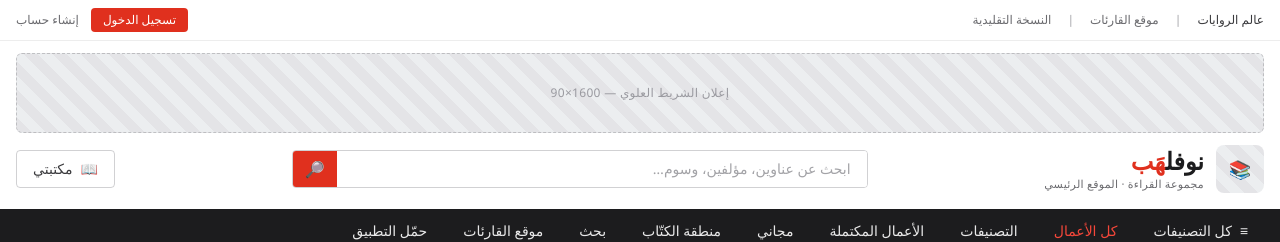
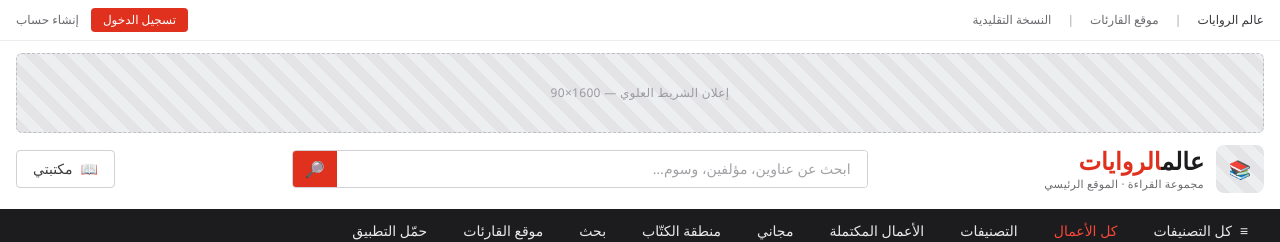
Before and after one commit to Fang1yuan1/Novelwolrd, a Next.js app: page / in a window 1280 px wide. Shown: the top 242 px of the page. Built offline with nearby package versions, Linux system fonts and the light colour scheme.

Commit message:
Update Header.tsx

```diff
--- a/components/Header.tsx
+++ b/components/Header.tsx
@@ -42,7 +42,7 @@
           <div className="ph-block h-12 w-12 rounded-lg text-lg">📚</div>
           <div>
             <p className="text-2xl font-bold leading-tight text-ink-900">
-              نوفل<span className="text-brand">هَب</span>
+              عالم<span className="text-brand">الروايات</span>
             </p>
             <p className="text-[11px] tracking-wide text-ink-500">
               مجموعة القراءة · الموقع الرئيسي
```
